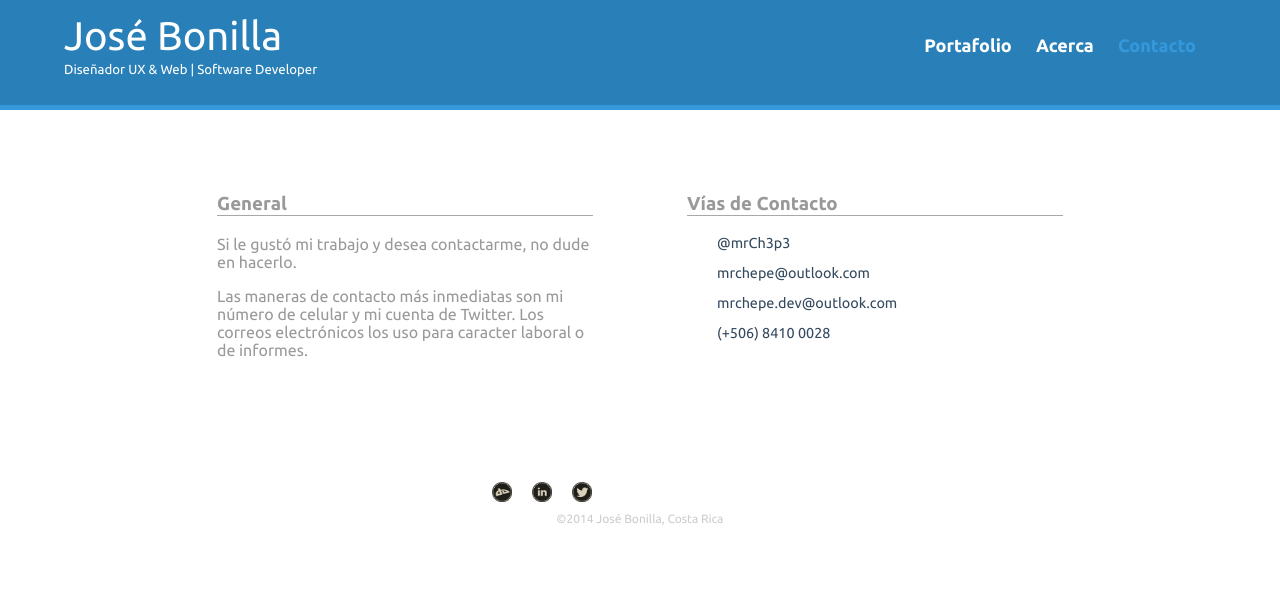
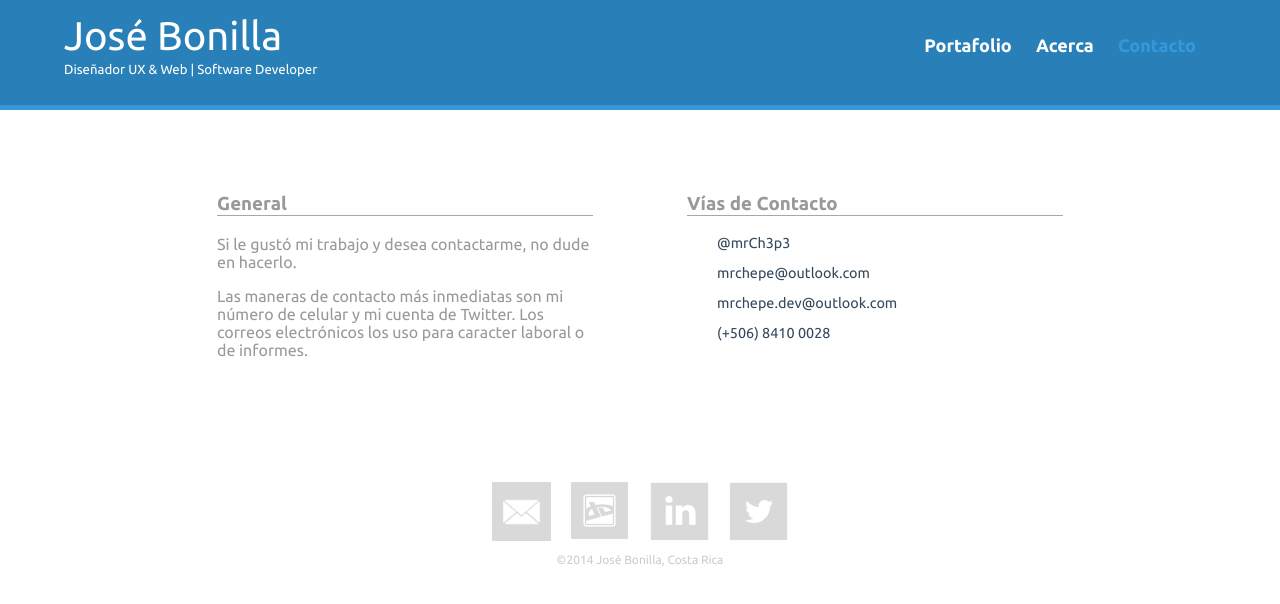
Before and after one commit to josedbonilla/josedbonilla.github.io, a plain HTML site: page contact.html in a window 1280 px wide. Drawn offline with Linux system fonts and the light colour scheme.

Commit message:
footer corregido y agregado a contact.html

```diff
--- a/contact.html
+++ b/contact.html
@@ -52,9 +52,10 @@
 			<div class="footer_container">
 				<nav class="footer_nav">
 					<ul>
-						<li class="social-icon deviant"><a href="http://mrCh3p3.deviantart.com"><img src="img/deviantart.png" alt="deviant art"></a></li>
-						<li class="social-icon linked"><a href=""><img src="img/linkedIn.png" alt="linked In"></a></li>
-						<li class="social-icon twitter"><a href="http://www.twitter.com/mrCh3p3"><img src="img/twitter.png" alt="deviant art"></a></li>
+						<li><a href="mailto:mrchepe@outlook.com" class="ir sprite" id="correo"></a>	</li>
+						<li><a class="ir sprite" href="http://mrCh3p3.deviantart.com" class="ir sprite" id="deviantart"></a></li>
+						<li><a href="" class="ir sprite" id="linkedin"></a></li>
+						<li><a href="http://www.twitter.com/mrCh3p3" class="ir sprite" id="twitter"></a></li>
 					</ul>
 				</nav>
 				<div id="credits">
```
